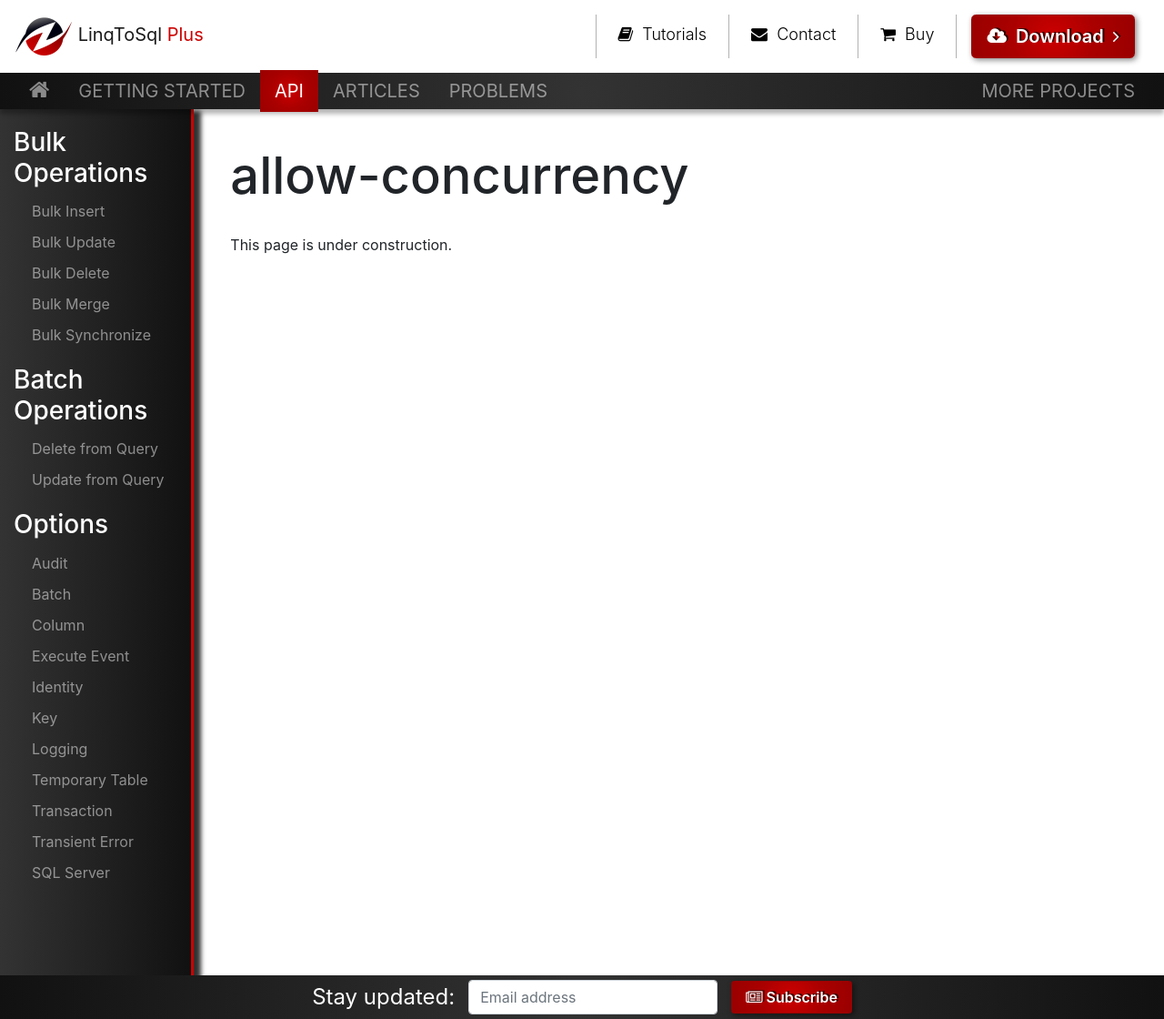
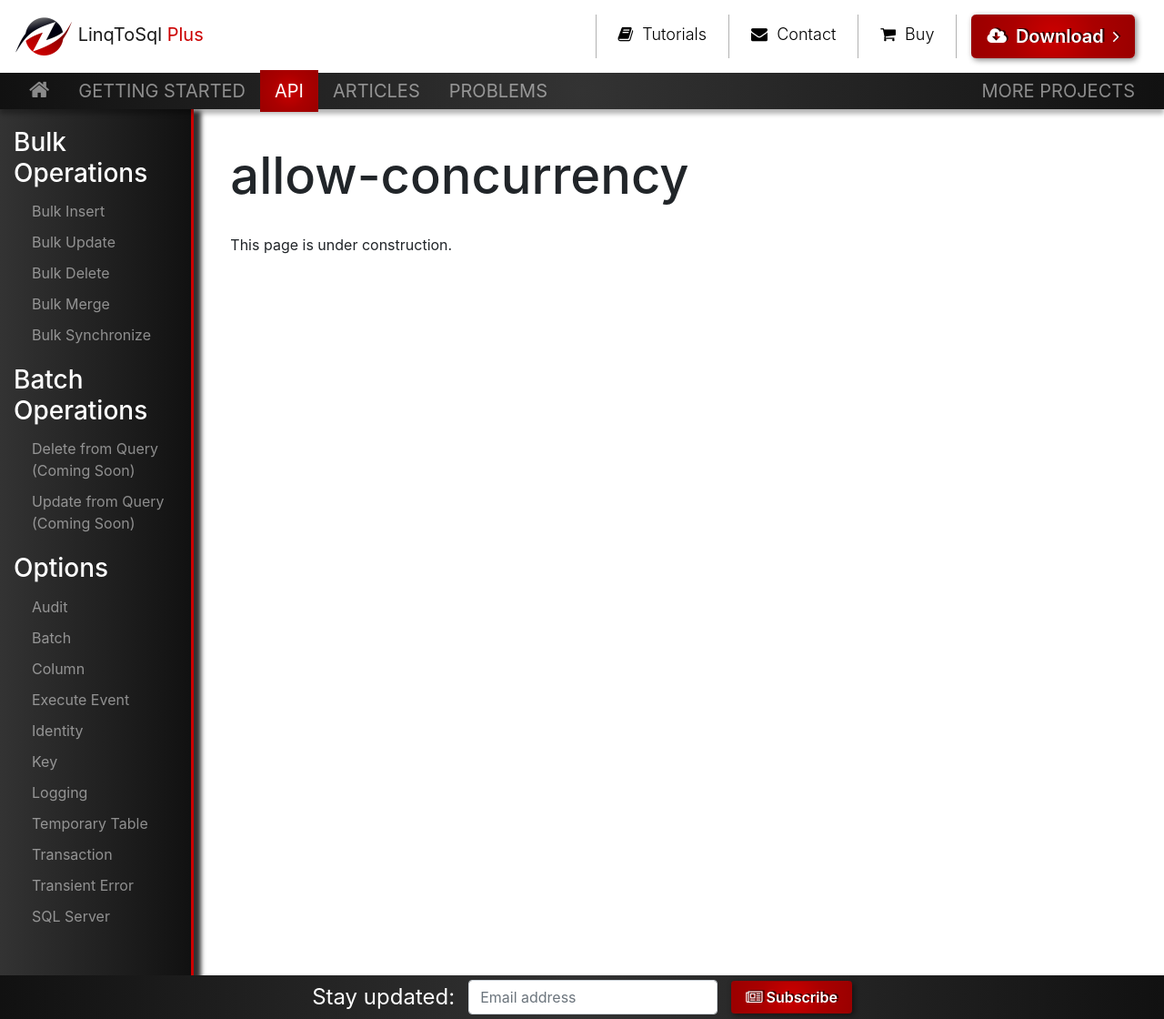
Before and after one commit to zzzprojects/LinqToSql-Plus, a Jekyll site: the page built from docs/pages/api/options/allow-concurrency.md, in a window 1280 px wide and 1120 px high. Shown: the whole window at 91% size. Built offline with Jekyll 4.4.1, drawn with Linux system fonts in a browser that asks for light colours; nearby versions of some CDN libraries.

Commit message:
Update section-sidebar.html

```diff
--- a/docs/_includes/custom/section-sidebar.html
+++ b/docs/_includes/custom/section-sidebar.html
@@ -36,8 +36,8 @@
 
 		<h3>Batch Operations</h3>
 		<ul>
-			<li><a href="{{ site.github.url }}/delete-from-query">Delete from Query</a></li>
-			<li><a href="{{ site.github.url }}/update-from-query">Update from Query</a></li>
+			<li><a href="{{ site.github.url }}/delete-from-query">Delete from Query (Coming Soon)</a></li>
+			<li><a href="{{ site.github.url }}/update-from-query">Update from Query (Coming Soon)</a></li>
 		</ul>
 
 		<h3>Options</h3>
```
